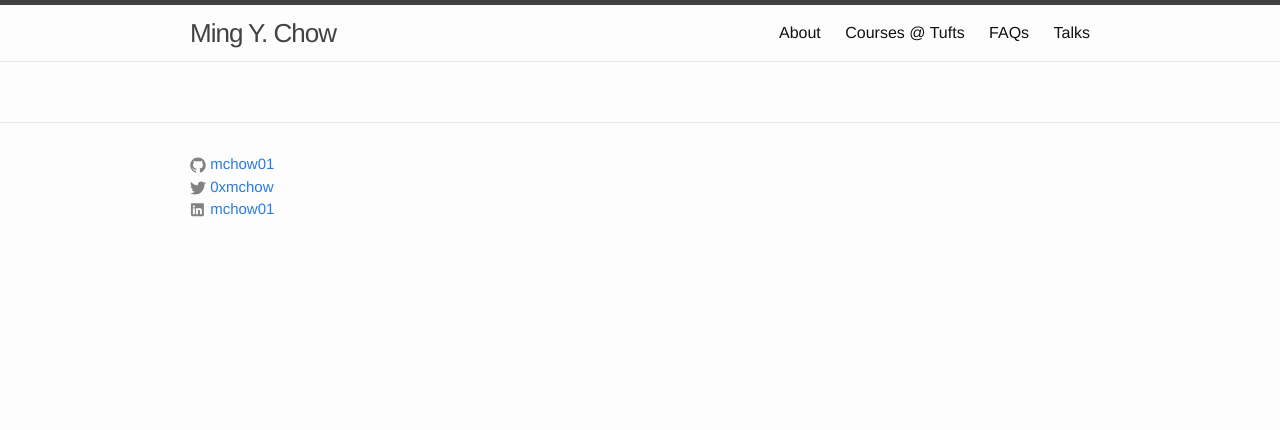
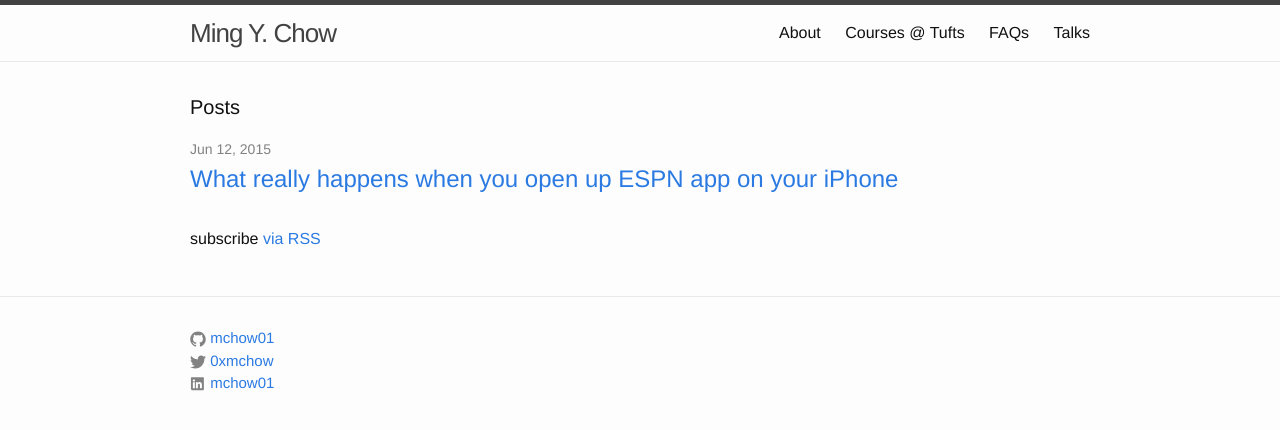
Before and after one commit to mchow01/mchow01.github.io, a Jekyll site: the page built from index.html, in a window 1280 px wide. Shown: the top 430 px of the page. Built offline with Jekyll 4.4.1, drawn with Linux system fonts in a browser that asks for light colours; part of the change alters nothing that is shown.

Commit message:
First post

```diff
--- /dev/null
+++ b/_posts/2015-06-12-espn-ios.md
@@ -0,0 +1,107 @@
+---
+layout: post
+title:  "What really happens when you open up ESPN app on your iPhone"
+date:   2015-06-12 15:35:19
+categories: mobile security
+---
+
+Occasionally, I analyze mobile apps to understand what is really going on behind the scenes knowing that the security and privacy of mobile apps are generally terrible.  I have had the ESPN app on my iPhone for months ([https://itunes.apple.com/us/app/espn/id317469184?mt=8](https://itunes.apple.com/us/app/espn/id317469184?mt=8){:target="_blank"}).  It is no secret that the ESPN website and their native mobile apps are riddled with ads --the question is how much ads.  My favorite tool to analyze mobile apps is `mitmproxy` ([https://mitmproxy.org/](https://mitmproxy.org/)) to examine HTTP and HTTPS traffic.  I was introduced to `mitmproxy` by Veracode and Mark Kriegsman back in 2012 when [they analyzed which iOS apps were transmitting users' address books](http://www.veracode.com/blog/2012/02/adios-say-goodbye-to-nosy-iphone-apps){:target="_blank"}.  To learn how to set up capturing all HTTP and HTTPS traffic from your iPhone or any mobile device to `mitmproxy` running on a computer, [here is a good article](http://www.shubhro.com/2014/12/18/reverse-engineering-kayak-mitmproxy/){:target="_blank"}.  The key is to install the `mitmproxy` certificate onto the mobile device (for iOS, see [https://mitmproxy.org/doc/certinstall/ios.html](https://mitmproxy.org/doc/certinstall/ios.html)).
+
+![Snippet of HTTP and HTTPS traffic from ESPN iOS app on mitmproxy](/images/mitmproxy-espn.png)
+
+With all HTTP and HTTPS traffic from my iPhone going to my laptop that has `mitmproxy` running, I opened the ESPN app on my iPhone.  Between 04:19:58 GMT and 04:20:44 GMT on Wednesday, June 10th (that is less than a minute), the ESPN app made 90 requests.  See list all requests made by the ESPN iOS app below (incomplete URIs); requests that have an asterisk are ad-related, Facebook included.  So what kind of requests were made?  Some for static content from ESPN's content delivery network, some for app analytics, and many were ad related.  Of the 90 requests, 60 were ad related.  That's ~66% of all requests when you just open up the app.  This was enough for me to delete the ESPN iOS app from my phone.
+
+I posted the flow of all HTTP and HTTPS traffic from the ESPN iOS app for your analysis and interest: [`espn-ios.flow`](/docs/espn-ios.flow).  This file has all the requests including complete URIs, HTTP and HTTPS requests and responses.  You can open the file from `mitmproxy`.
+
+{% highlight ruby %}
+GET http://cdn.optimizely.com/
+GET http://scores.espn.go.com/
+*GET http://ads.mopub.com/
+GET http://scores.espn.go.com/
+POST http://w88.m.espn.go.com/
+GET http://scores.espn.go.com/
+POST http://w88.m.espn.go.com/
+GET http://api-app.espn.com/
+*GET http://b.scorecardresearch.com/
+POST https://e.crashlytics.com/
+*GET http://pubads.g.doubleclick.net/
+POST http://w88.m.espn.go.com/
+POST http://w88.m.espn.go.com/
+GET http://api-app.espn.com/
+GET http://api-app.espn.com/
+POST http://w88.m.espn.go.com/
+GET http://scores.espn.go.com/
+POST https://e.crashlytics.com/
+GET http://pubads.g.doubleclick.net/
+GET http://api-app.espn.com/
+GET http://api-app.espn.com/
+GET http://api-app.espn.com/
+GET http://a.espncdn.com/
+GET http://a.espncdn.com/
+GET http://a.espncdn.com/
+*GET https://googleads.g.doubleclick.net/
+POST https://analytics.localytics.com/
+*GET https://graph.facebook.com/
+POST https://e.crashlytics.com/
+*GET http://pubads.g.doubleclick.net/
+*GET http://pubads.g.doubleclick.net/
+*GET http://pubads.g.doubleclick.net/
+POST https://e.crashlytics.com/
+*GET http://ad.doubleclick.net/
+*GET http://pubads.g.doubleclick.net/
+*GET http://ad.doubleclick.net/
+*GET http://ad.doubleclick.net/
+*GET https://googleads.g.doubleclick.net/
+*GET http://pixel.adsafeprotected.com/
+*GET http://v4.moatads.com/
+*GET http://v4.moatads.com/
+*GET http://ad.doubleclick.net/
+GET http://api.espn.com/
+*GET https://googleads.g.doubleclick.net/
+*GET http://v4.moatads.com/
+*GET http://v4.moatads.com/
+*GET http://v4.moatads.com/
+*GET http://v4.moatads.com/
+*GET http://v4.moatads.com/
+*GET http://v4.moatads.com/
+*GET http://v4.moatads.com/
+*GET http://v4.moatads.com/
+GET http://scores.espn.go.com/
+*GET http://pixel.adsafeprotected.com/
+*GET http://v4.moatads.com/
+*GET http://v4.moatads.com/
+*GET http://sc.iasds01.com/
+*GET http://dt.adsafeprotected.com/
+*GET http://v4.moatads.com/
+*GET https://secure-us.imrworldwide.com/
+*GET https://d.turn.com/
+*GET https://secure-us.imrworldwide.com/
+*GET http://v4.moatads.com/
+*GET http://v4.moatads.com/
+*GET http://v4.moatads.com/
+*GET http://v4.moatads.com/
+*GET http://v4.moatads.com/
+*GET http://v4.moatads.com/
+*GET http://v4.moatads.com/
+*GET https://secure-us.imrworldwide.com/
+*GET https://secure-us.imrworldwide.com/
+GET http://api-app.espn.com/
+GET http://api-app.espn.com/
+*GET https://pixel.adsafeprotected.com/
+*GET https://pixel.adsafeprotected.com/
+*GET http://v4.moatads.com/
+*GET https://secure-us.imrworldwide.com/
+*GET https://secure-us.imrworldwide.com/
+*GET https://pixel.adsafeprotected.com/
+*GET https://pixel.adsafeprotected.com/
+GET http://a.espncdn.com/
+*GET https://www.facebook.com/
+*GET https://d.audienceiq.com/
+*GET http://v4.moatads.com/
+*GET http://v4.moatads.com/
+*GET http://v4.moatads.com/
+*GET http://core.insightexpressai.com/
+*GET http://v4.moatads.com/
+*GET http://v4.moatads.com/
+*GET https://pixel.adsafeprotected.com/
+{% endhighlight %}
--- a/index.html
+++ b/index.html
@@ -2,7 +2,7 @@
 layout: default
 ---
 
-<!--<div class="home">
+<div class="home">
 
   <h1 class="page-heading">Posts</h1>
 
@@ -20,4 +20,4 @@ layout: default
 
   <p class="rss-subscribe">subscribe <a href="{{ "/feed.xml" | prepend: site.baseurl }}">via RSS</a></p>
 
-</div>-->
+</div>
```
Also changed, not shown: images/mitmproxy-espn.png (added), 6 other files.
